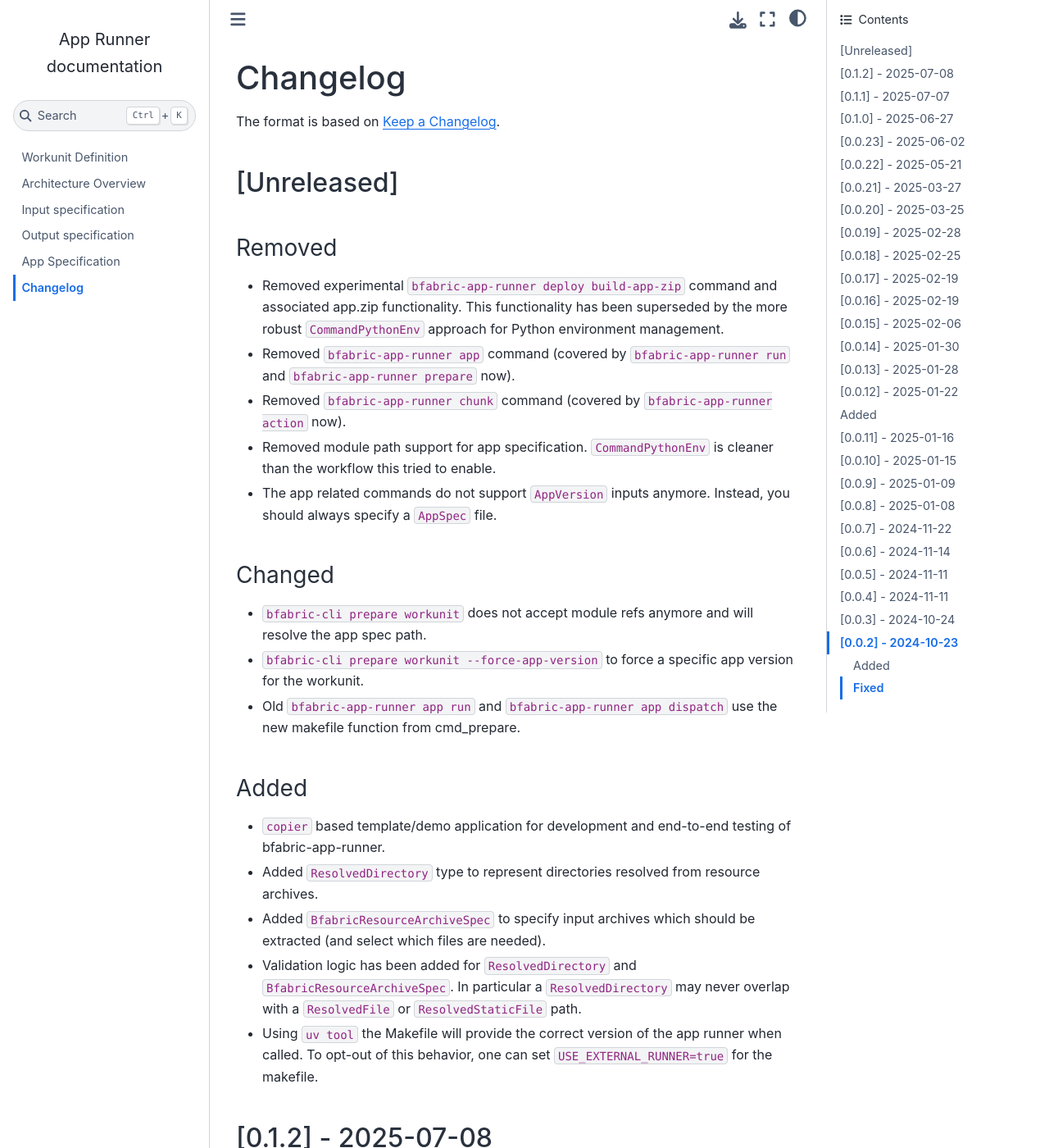
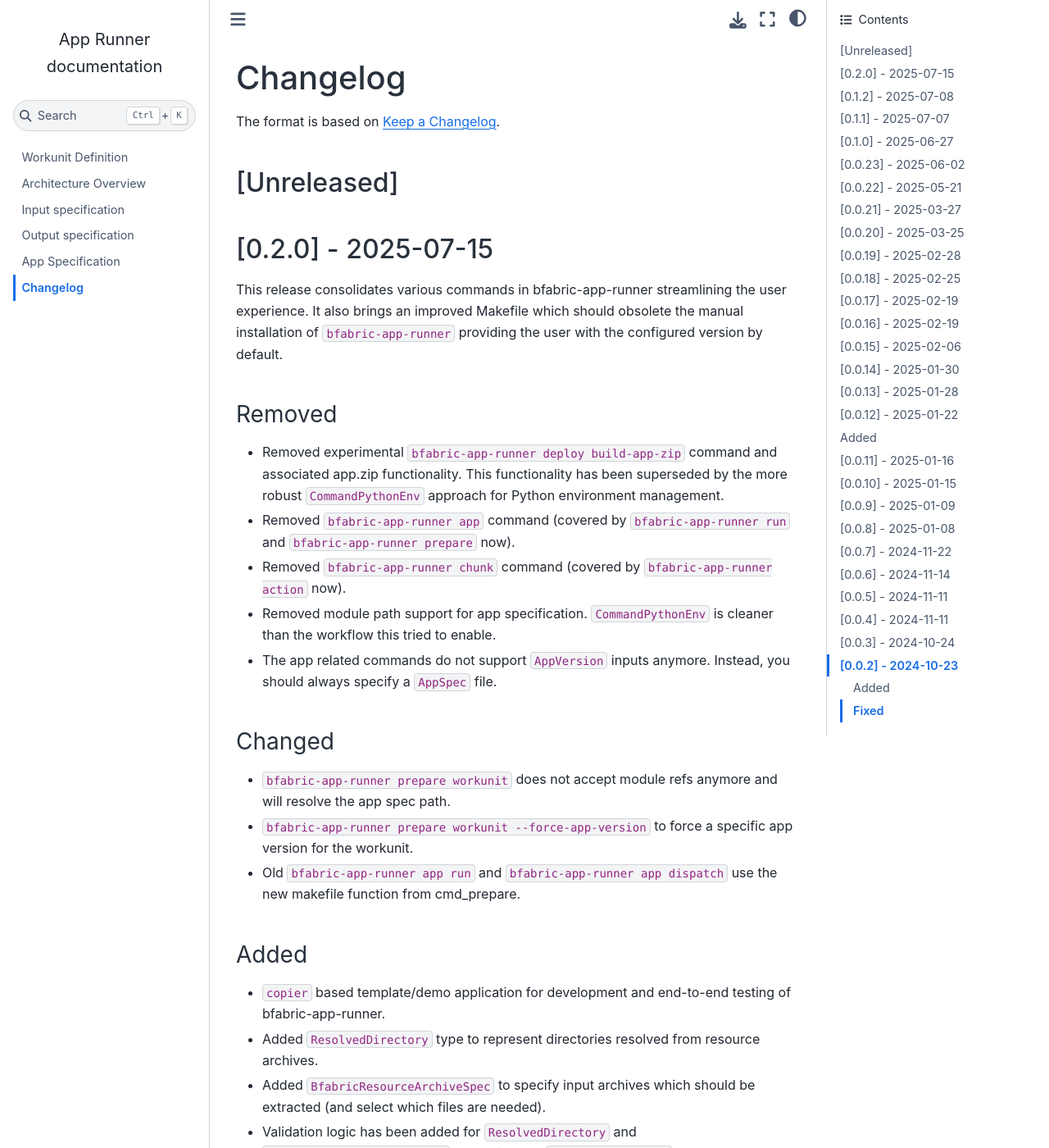
Before and after one commit to fgcz/bfabricPy, a Sphinx documentation site: the page built from bfabric_app_runner/docs/changelog.md, in a window 1280 px wide and 1400 px high. Shown: the whole window at 82% size. Built offline with Sphinx 7.4.7 and the Sphinx Book theme 1.1.4, drawn with Linux system fonts in a browser that asks for light colours.

Commit message:
bfabric-app-runner 0.2.0

```diff
--- a/bfabric_app_runner/docs/changelog.md
+++ b/bfabric_app_runner/docs/changelog.md
@@ -3,6 +3,12 @@
 The format is based on [Keep a Changelog](https://keepachangelog.com/en/1.1.0/).
 
 ## \[Unreleased\]
+
+## \[0.2.0\] - 2025-07-15
+
+This release consolidates various commands in bfabric-app-runner streamlining the user experience.
+It also brings an improved Makefile which should obsolete the manual installation of `bfabric-app-runner` providing
+the user with the configured version by default.
 
 ### Removed
 
@@ -14,8 +20,8 @@ The format is based on [Keep a Changelog](https://keepachangelog.com/en/1.1.0/).
 
 ### Changed
 
-- `bfabric-cli prepare workunit` does not accept module refs anymore and will resolve the app spec path.
-- `bfabric-cli prepare workunit --force-app-version` to force a specific app version for the workunit.
+- `bfabric-app-runner prepare workunit` does not accept module refs anymore and will resolve the app spec path.
+- `bfabric-app-runner prepare workunit --force-app-version` to force a specific app version for the workunit.
 - Old `bfabric-app-runner app run` and `bfabric-app-runner app dispatch` use the new makefile function from cmd_prepare.
 
 ### Added
```
Also changed, not shown: 1 other file.
